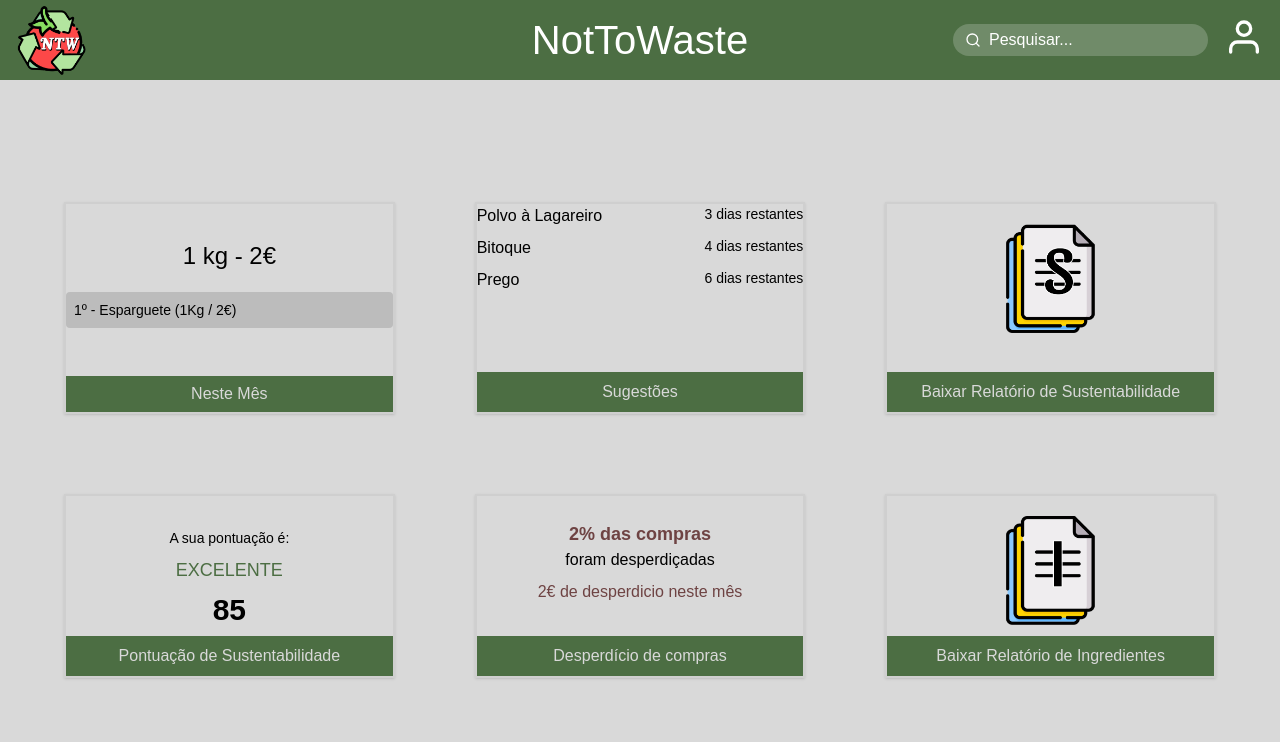
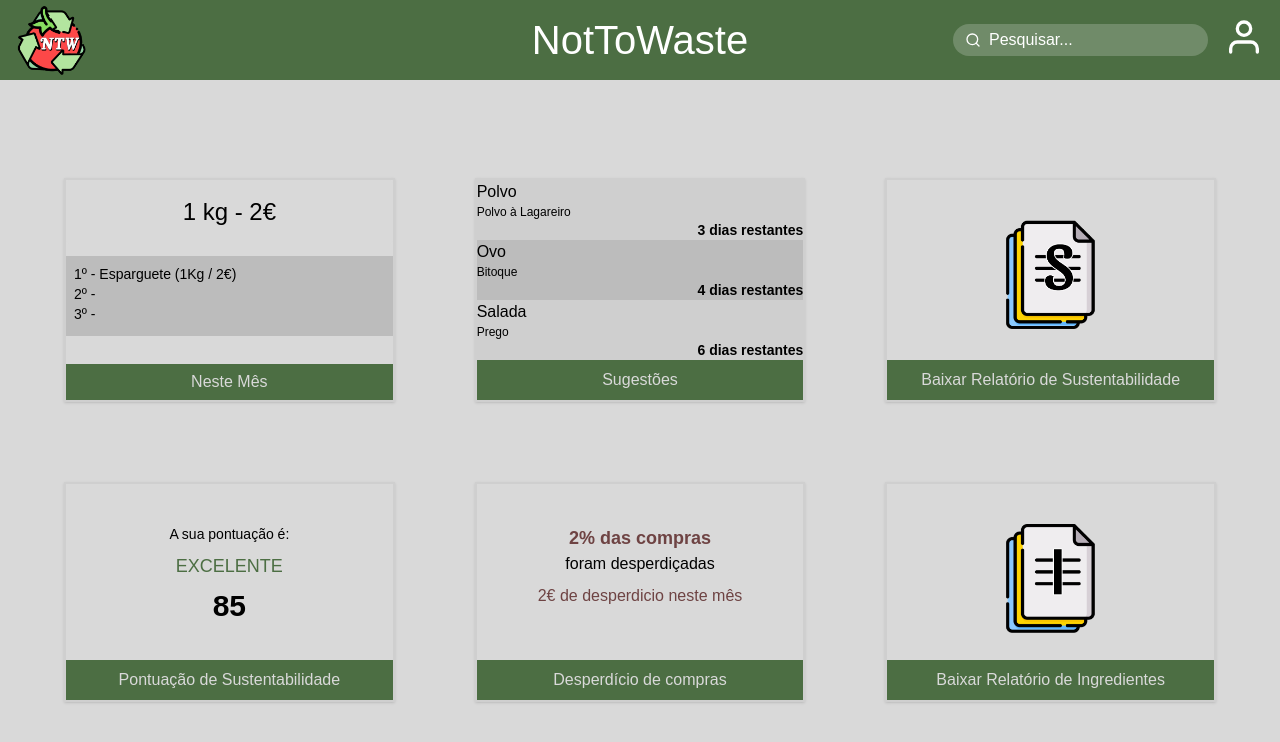
Before and after one commit to mimicarreira13/NotToWaste, a React (Vite) app: page /dashboard in a window 1280 px wide. Shown: the top 742 px of the page. Built offline with nearby package versions, Linux system fonts and the light colour scheme; a web font is replaced by a local one.

Commit message:
feat: refactor card components in Dashboard for improved structure and styling

```diff
--- a/src/pages/Dashboard.tsx
+++ b/src/pages/Dashboard.tsx
@@ -1,70 +1,100 @@
+const cardBaseClasses = "bg-[#D9D9D9] rounded-5 shadow flex flex-col border-2 border-[#CFCFCF] w-full min-h-[220px] text-center";
+
 const cards = [
     {
         id: "card-mes",
         content: (
             <>
-                <div className="bg-[#D9D9D9] text-[#000000] pb-4 p-4 rounded mb-1 text-2xl text-center">1 kg - 2€</div>
-                <div className="bg-[#BCBCBC] text-[#000000] p-2 rounded mb-1 text-sm">1º - Esparguete (1Kg / 2€)</div>
+                <div className="bg-[#D9D9D9] text-[#000000] pb-4 p-4 rounded mb-1 text-2xl">1 kg - 2€</div>
+                <div className="bg-[#BCBCBC] text-[#000000] p-2 text-sm text-left h-[80px] mt-2">
+                    <ul>
+                        <li>1º - Esparguete (1Kg / 2€)</li>
+                        <li>2º -</li>
+                        <li>3º -</li>
+                    </ul>
+                </div>
                 <div className="w-full bg-[#4C6E43] text-[#D9D9D9] py-[6px] text-center mt-auto">Neste Mês</div>
             </>
-        ),
-        classes: "bg-[#D9D9D9] rounded-5 shadow flex flex-col justify-between border-2 border-[#CFCFCF] pt-5"
+        )
     },
     {
         id: "card-sugestoes",
         content: (
             <>
-                <div className="mb-2">Polvo à Lagareiro <span className="float-right text-sm text-[#000000]">3 dias restantes</span></div>
-                <div className="mb-2">Bitoque <span className="float-right text-sm text-[#000000]">4 dias restantes</span></div>
-                <div>Prego <span className="float-right text-sm text-[#000000]">6 dias restantes</span></div>
-                <div className="w-full bg-[#4C6E43] text-[#D9D9D9] py-2 mt-20 text-center">Sugestões</div>
+                <div className="bg-[#cfcfcf] text-left h-auto">
+                    <ul>
+                        <ul>
+                            <li className="text-s">Polvo</li>
+                        </ul>
+                        <li className="text-xs">Polvo à Lagareiro</li>
+                    </ul>
+                    <span className="float-right text-sm font-semibold">3 dias restantes</span>
+                </div>
+                <div className="bg-[#bcbcbc] text-left h-auto">
+                    <ul>
+                        <ul>
+                            <li className="text-s">Ovo</li>
+                        </ul>
+                        <li className="text-xs">Bitoque</li>
+                    </ul>
+                    <span className="float-right text-sm font-semibold">4 dias restantes</span>
+                </div>
+                <div className="bg-[#cfcfcf] text-left h-auto">
+                    <ul>
+                        <ul>
+                            <li className="text-s">Salada</li>
+                        </ul>
+                        <li className="text-xs">Prego</li>
+                    </ul>
+                    <span className="float-right text-sm font-semibold">6 dias restantes</span></div>
+                <button className="w-full bg-[#4C6E43] text-[#D9D9D9] py-2 text-center mt-auto">Sugestões</button>
             </>
-        ),
-        classes: "bg-[#D9D9D9] rounded-5 shadow border-2 border-[#CFCFCF]"
+        )
     },
     {
         id: "card-relatorio-sustentabilidade",
         content: (
             <>
-                <img src="src/assets/images/icons/sustainability_report.png" className="w-1/3 h-15 pt-5" alt="Sustentabilidade"/>
+                <div className="flex flex-center">
+                    <img src="src/assets/images/icons/sustainability_report.png" className="w-1/3 h-15 mx-auto pt-10"
+                         alt="Sustentabilidade"/>
+                </div>
                 <button className="w-full bg-[#4C6E43] text-[#D9D9D9] py-2 mt-auto">Baixar Relatório de Sustentabilidade</button>
             </>
-        ),
-        classes: "bg-[#D9D9D9] flex flex-col justify-center items-center rounded-5 shadow border-2 border-[#CFCFCF]"
+        )
     },
     {
         id: "card-pontuacao",
         content: (
             <>
-                <div className="text-[#000000] pt-8 mb-2 text-sm">A sua pontuação é:</div>
+                <div className="text-[#000000] pt-10 mb-2 text-sm">A sua pontuação é:</div>
                 <div className="text-[#4C6E43] font-medium text-lg">EXCELENTE</div>
                 <div className="text-3xl font-bold 4C6E43 my-2">85</div>
                 <div className="w-full bg-[#4C6E43] text-[#D9D9D9] py-2 mt-auto text-center">Pontuação de Sustentabilidade</div>
             </>
-        ),
-        classes: "bg-[#D9D9D9] rounded-5 shadow flex flex-col items-center border-2 border-[#CFCFCF]"
+        )
     },
     {
         id: "card-desperdicio",
         content: (
             <>
-                <div className="text-[#6E4343] text-lg font-bold">2% das compras</div>
+                <div className="text-[#6E4343] text-lg font-bold pt-10">2% das compras</div>
                 <div className="text-[#000000]">foram desperdiçadas</div>
                 <div className="text-[#6E4343] mt-2">2€ de desperdicio neste mês</div>
                 <div className="w-full bg-[#4C6E43] text-[#D9D9D9] py-2 mt-auto text-center">Desperdício de compras</div>
             </>
-        ),
-        classes: "bg-[#D9D9D9] rounded-5 shadow flex flex-col justify-center border-2 border-[#CFCFCF] text-center pt-6"
+        )
     },
     {
         id: "card-relatorio-ingredientes",
         content: (
             <>
-                <img src="src/assets/images/icons/ingredients_report.png" className="w-1/3 h-15 pt-5" alt="Ingredientes"/>
+            <div className="flex flex-center">
+                <img src="src/assets/images/icons/ingredients_report.png" className="w-1/3 h-15 mx-auto pt-10" alt="Ingredientes"/>
+            </div>
                 <button className="w-full bg-[#4C6E43] text-[#D9D9D9] py-2 mt-auto">Baixar Relatório de Ingredientes</button>
             </>
-        ),
-        classes: "bg-[#D9D9D9] flex flex-col justify-center items-center rounded-5 shadow border-2 border-[#CFCFCF]"
+        )
     }
 ];
 
@@ -73,7 +103,7 @@ export default function Dashboard() {
         <div className="flex justify-center p-4">
             <div className="max-w-6xl grid grid-cols-1 md:grid-cols-2 lg:grid-cols-3 gap-20">
                 {cards.map(card => (
-                    <div id={card.id} key={card.id} className={card.classes}>
+                    <div id={card.id} key={card.id} className={cardBaseClasses}>
                         {card.content}
                     </div>
                 ))}
```
